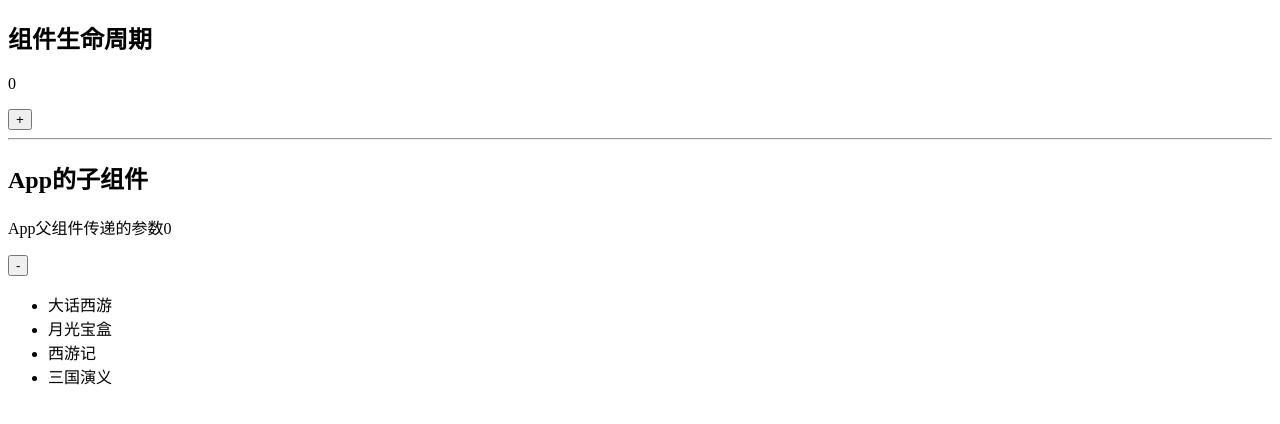
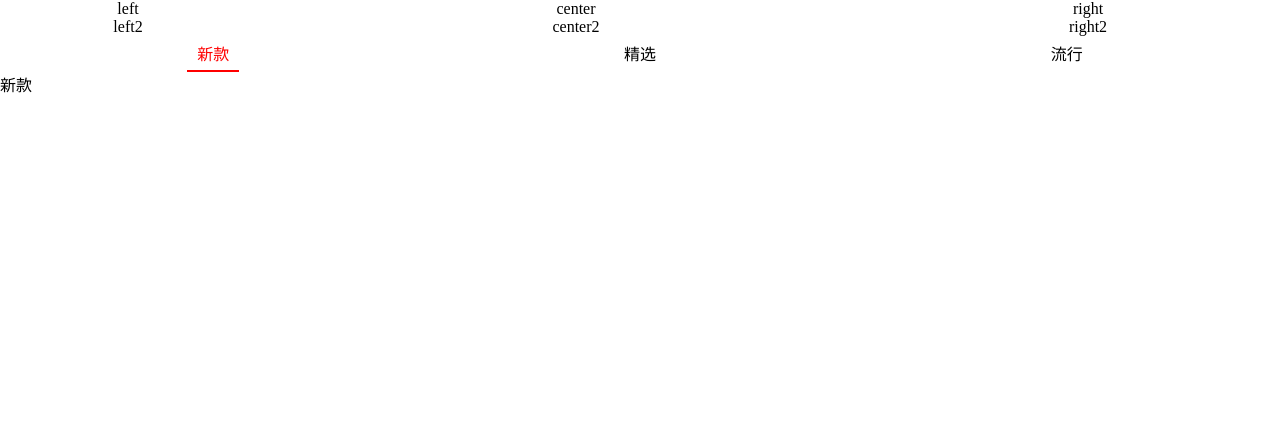
Before and after one commit to Lynn-zuo/learning-with-coding, a React app in the folder React/react-npm/: page / in a window 1280 px wide. Shown: the top 424 px of the page. Built offline with nearby package versions, Linux system fonts and the light colour scheme.

Commit message:
feat: react组件通信之slot效果

```diff
--- /dev/null
+++ b/React/react-npm/src/04-tab-control/App.js
@@ -0,0 +1,39 @@
+import { Component } from "react"
+import NavBar from './NavBar.js'
+import TabControl from './TabControl.js'
+
+export default class App extends Component {
+  constructor(props) {
+    super()
+
+    // 固定死不变的数据可以直接定义在state外面
+    // this.tabTitles = ['新款', '精选', '流行']
+    this.state = {
+      tabTitles: ['新款', '精选', '流行'],
+      curIndex: 0
+    }
+  }
+  render() {
+    const { tabTitles, curIndex } = this.state
+    return (
+      <div>
+        <NavBar>
+          <div>left</div>
+          <div>center</div>
+          <div>right</div>
+        </NavBar>
+        <NavBar leftSlot={<div>left2</div>}
+                centerSlot={<div>center2</div>}
+                rightSlot={<div>right2</div>} />
+        <TabControl tabTitles={tabTitles} curIndex={curIndex} tabClick={(index) => {this.tabClick(index)}} />
+        <div>{ tabTitles[curIndex] }</div>
+      </div>
+    )
+  }
+  tabClick(index) {
+    console.log(index, '----index-app')
+    this.setState({
+      curIndex: index
+    })
+  }
+}
--- /dev/null
+++ b/React/react-npm/src/04-tab-control/NavBar.js
@@ -0,0 +1,20 @@
+import { Component } from "react"
+
+export default class NavBar extends Component {
+    constructor(props) {
+        super()
+    }
+    render() {
+        const { children, leftSlot, centerSlot, rightSlot } = this.props || {}
+        return (
+            <div className="nav-bar">
+                {children && children[0] && <div className="nav-item nav-left">{children[0]}</div>}
+                {children && children[1] && <div className="nav-item nav-center">{children[1]}</div>}
+                {children && children[2] && <div className="nav-item nav-right">{children[2]}</div>}
+                {leftSlot && <div className="nav-item nav-left">{leftSlot}</div>}
+                {centerSlot && <div className="nav-item nav-center">{centerSlot}</div>}
+                {rightSlot && <div className="nav-item nav-right">{rightSlot}</div>}
+            </div>
+        )
+    }
+}
--- /dev/null
+++ b/React/react-npm/src/04-tab-control/TabControl.js
@@ -0,0 +1,38 @@
+import { Component } from "react"
+import PropTypes from "prop-types"
+
+export default class TabControl extends Component {
+  // 类组件获取父组件传递的参数
+  constructor(props) {
+    super(props) // 父类保存 - 类的继承原理ES5
+    this.state = {
+        curIndex: props.curIndex
+    }
+  }
+  static propTypes = {
+    // 方式二：es6中的class field写法
+    tabTitles: PropTypes.array,
+    curIndex: PropTypes.number
+  }
+  render() {
+    const { tabTitles } = this.props
+    const { curIndex } = this.state
+    return (
+      <div className='tab-panel'>
+        {tabTitles.map((title, tIndex) => (
+          <div key={title}
+            className={'tab-item ' + (curIndex === tIndex ? 'active' : '')}
+            onClick={() => this.clickTab(tIndex)}>
+            {title}
+          </div>
+        ))}
+      </div>
+    )
+  }
+  clickTab(index) {
+    this.setState({
+        curIndex: index
+    })
+    this.props.tabClick(index)
+  }
+}
--- /dev/null
+++ b/React/react-npm/src/04-tab-control/style.css
@@ -0,0 +1,33 @@
+body {
+    margin: 0;
+}
+/* -----NavBar----- */
+.nav-bar {
+    display: flex;
+    flex-direction: row;
+}
+.nav-bar .nav-item {
+    text-align: center;
+}
+.nav-bar .nav-item.nav-left {
+    width: 20%;
+}
+.nav-bar .nav-item.nav-center {
+    width:50%;
+}
+.nav-bar .nav-item.nav-right {
+    width: 30%;
+}
+/* -----TabControl----- */
+.tab-panel {
+    display: flex;
+    flex-direction: row;
+    justify-content: space-around;
+}
+.tab-item {
+    padding: 5px 10px;
+}
+.tab-item.active {
+    color: red;
+    border-bottom: 2px solid red;
+}
--- a/React/react-npm/src/index.js
+++ b/React/react-npm/src/index.js
@@ -1,5 +1,6 @@
 import ReactDOM from 'react-dom/client'
-import App from './03-component-communication/App.js'
+import App from './04-tab-control/App.js'
+import './04-tab-control/style.css'
 
 const root = ReactDOM.createRoot(document.getElementById('root'))
 root.render(<App />)
```
